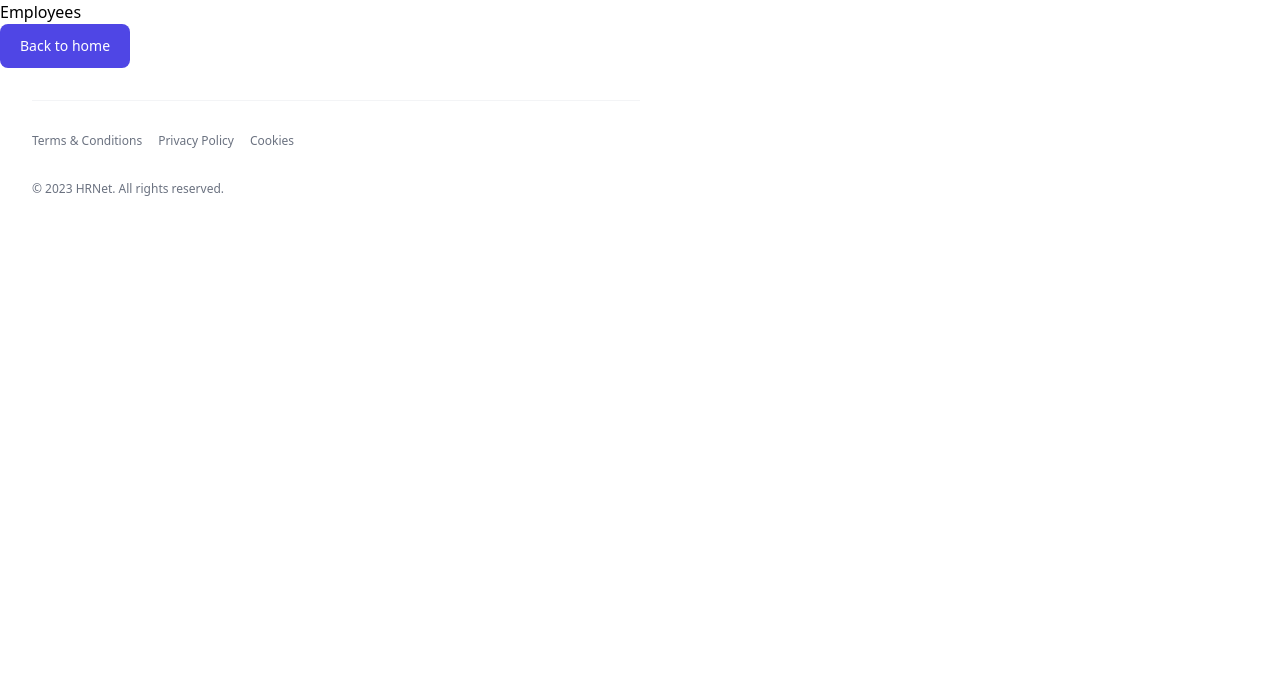
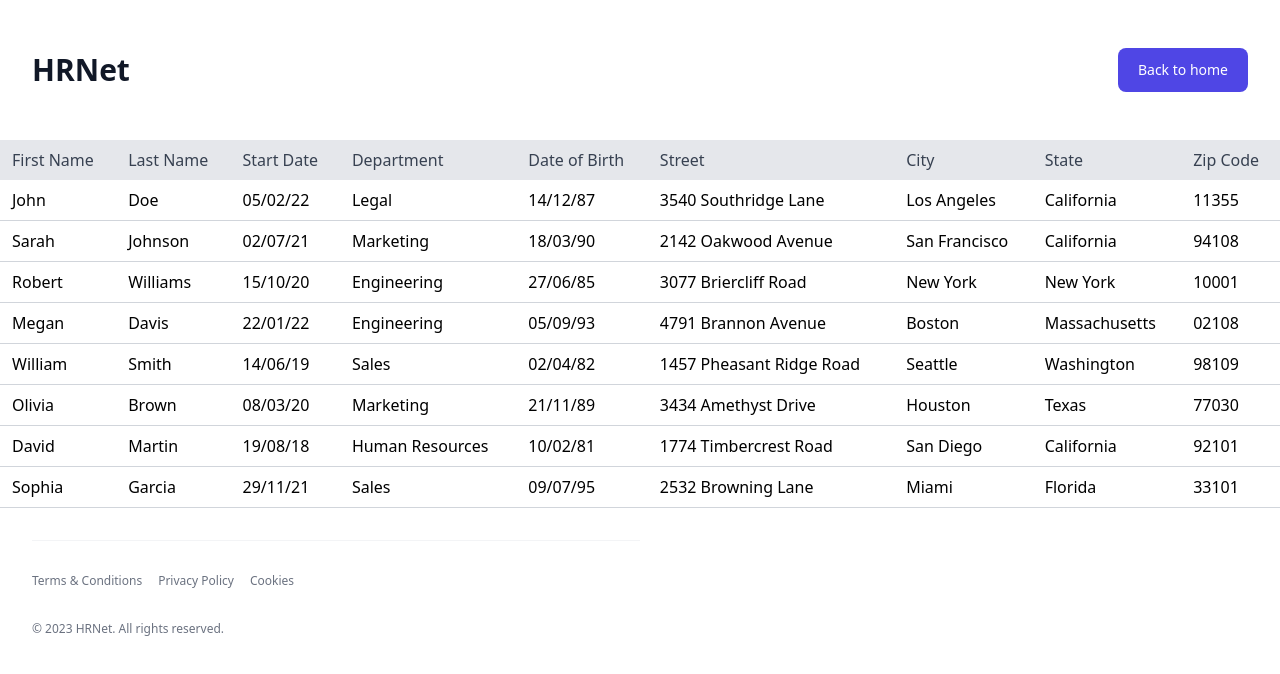
Before and after one commit to Marcoguzman211/Marco_Guzman_14_022022, a React (Create React App) app: page /employees in a window 1280 px wide. Shown: the top 674 px of the page. Built offline with nearby package versions, Linux system fonts and the light colour scheme.

Commit message:
Formulaire avec Redux et persistance des données entre les pages

```diff
--- a/package.json
+++ b/package.json
@@ -9,6 +9,7 @@
     "@testing-library/user-event": "^13.5.0",
     "formik": "^2.2.9",
     "react": "^18.2.0",
+    "react-bootstrap": "^2.7.2",
     "react-datepicker": "^4.10.0",
     "react-dom": "^18.2.0",
     "react-redux": "^8.0.5",
@@ -41,6 +42,7 @@
     ]
   },
   "devDependencies": {
+    "jest": "^27.5.1",
     "tailwindcss": "^3.2.6"
   }
 }
--- /dev/null
+++ b/src/components/EmployeeList.jsx
@@ -0,0 +1,48 @@
+import React from 'react';
+import { useSelector } from 'react-redux';
+import Table from 'react-bootstrap/Table';
+
+const EmployeeList = () => {
+	const employees = useSelector((state) => state.employees.employees);
+	const formatDate = (dateString) => {
+		const date = new Date(dateString);
+		const day = date.getDate().toString().padStart(2, '0');
+		const month = (date.getMonth() + 1).toString().padStart(2, '0');
+		const year = date.getFullYear().toString().substr(-2);
+		return `${day}/${month}/${year}`;
+	};
+	return (
+		<Table className="w-full bg-white border-collapse border-gray-300 overflow-hidden">
+			<thead className="bg-gray-200 text-gray-700">
+			<tr>
+				<th className="font-medium py-2 px-3 text-left">First Name</th>
+				<th className="font-medium py-2 px-3 text-left">Last Name</th>
+				<th className="font-medium py-2 px-3 text-left">Start Date</th>
+				<th className="font-medium py-2 px-3 text-left">Department</th>
+				<th className="font-medium py-2 px-3 text-left">Date of Birth</th>
+				<th className="font-medium py-2 px-3 text-left">Street</th>
+				<th className="font-medium py-2 px-3 text-left">City</th>
+				<th className="font-medium py-2 px-3 text-left">State</th>
+				<th className="font-medium py-2 px-3 text-left">Zip Code</th>
+			</tr>
+			</thead>
+			<tbody>
+			{employees.map((employee) => (
+				<tr key={employee.id} className="border-b border-gray-300">
+					<td className="py-2 px-3">{employee.firstName}</td>
+					<td className="py-2 px-3">{employee.lastName}</td>
+					<td className="py-2 px-3">{formatDate(employee.startDate)}</td>
+					<td className="py-2 px-3">{employee.department}</td>
+					<td className="py-2 px-3">{formatDate(employee.dateOfBirth)}</td>
+					<td className="py-2 px-3">{employee.street}</td>
+					<td className="py-2 px-3">{employee.city}</td>
+					<td className="py-2 px-3">{employee.state}</td>
+					<td className="py-2 px-3">{employee.zipCode}</td>
+				</tr>
+			))}
+			</tbody>
+		</Table>
+	);
+}
+
+export default EmployeeList;
--- a/src/components/Form.jsx
+++ b/src/components/Form.jsx
@@ -3,8 +3,11 @@ import 'react-datepicker/dist/react-datepicker.css';
 import DatePicker from 'react-datepicker';
 import US_STATES from "../utils/US_STATES";
 import DEPARTMENTS from "../utils/DEPARTMENTS";
+import { useDispatch } from 'react-redux';
+import { addEmployee } from '../feature/employeeSlice';
 
 const Form = () => {
+	const dispatch = useDispatch();
 	const formik = useFormik({
 		initialValues: {
 			firstName: '',
@@ -21,8 +24,8 @@ const Form = () => {
 		},
 		validate: values => {
 			const errors = {};
-			if (!values.dateOfBirth) {
-				errors.dateOfBirth = 'Required';
+			if (!values.dateOfBirth || !values.lastName || !values.firstName){
+				errors.dateOfBirth = 'This field is Required';
 			} else {
 				const minDate = new Date();
 				minDate.setFullYear(minDate.getFullYear() - 18);
@@ -37,7 +40,7 @@ const Form = () => {
 			return errors;
 		},
 		onSubmit: values => {
-			alert(JSON.stringify(values, null, 2));
+			dispatch(addEmployee(values));
 		},
 	});
 	return (
--- a/src/components/HomeHeader.jsx
+++ b/src/components/HRHeader.jsx
@@ -1,7 +1,9 @@
-import {Link} from "react-router-dom";
+import {Link, useLocation} from "react-router-dom";
 
-const HomeHeader = (
-) => {
+const HRHeader = () => {
+	const location = useLocation();
+	const to = location.pathname === "/" ? "/employees" : "/";
+	const buttonText = location.pathname === "/" ? "View current employees" : "Back to home";
 	return (
 		<>
 			<header aria-label="Page Header">
@@ -14,12 +16,12 @@ const HomeHeader = (
 						</div>
 
 						<div className="mt-4 flex flex-col gap-4 sm:mt-0 sm:flex-row sm:items-center">
-							<Link to={"/employees"}>
+							<Link to={to}>
 								<button
 									className="block rounded-lg bg-indigo-600 px-5 py-3 text-sm font-medium text-white transition hover:bg-indigo-700 focus:outline-none focus:ring"
 									type="button"
 								>
-									View current employees
+									{buttonText}
 								</button>
 							</Link>
 						</div>
@@ -29,4 +31,4 @@ const HomeHeader = (
 		</>
 	)
 };
-export default HomeHeader;
+export default HRHeader;
--- a/src/feature/employeeSlice.js
+++ b/src/feature/employeeSlice.js
@@ -1,28 +1,32 @@
 import { createSlice } from "@reduxjs/toolkit";
+import INITIAL_EMPLOYEES from "../utils/INITIAL_EMPLOYEES";
 
 const initialState = {
-	user: null,
-	isSuccess: false,
-	token: null,
+	employees: INITIAL_EMPLOYEES,
 };
 
-export const employeeSlice = createSlice({
-	name: "auth",
+export const employeesSlice = createSlice({
+	name: "employees",
 	initialState,
 	reducers: {
-		setUser: (state, action) => {
-			state.user = action.payload;
-		},
-		logout: (state) => {
-			state.user = null;
-			state.token = null;
-		},
-		setToken: (state, action) => {
-			state.token = action.payload;
-			state.isSuccess = true;
+		addEmployee: (state, action) => {
+			// Check if employee already exists
+			const { firstName, lastName, dateOfBirth } = action.payload;
+			const employeeExists = state.employees.some(
+				employee =>
+					employee.firstName === firstName &&
+					employee.lastName === lastName &&
+					employee.dateOfBirth === dateOfBirth
+			);
+			if (employeeExists) {
+				// Employee already exists, do not add it again
+				return;
+			}
+			// Add employee to state
+			state.employees.unshift(action.payload);
 		},
 	},
 });
 
-export const { setUser, updateUser, setToken, logout } = employeeSlice.actions;
-export default employeeSlice.reducer;
+export const { addEmployee } = employeesSlice.actions;
+export default employeesSlice.reducer;
--- a/src/pages/Employees.jsx
+++ b/src/pages/Employees.jsx
@@ -1,15 +1,12 @@
-import {Link} from "react-router-dom";
 import Footer from "../components/Footer";
+import EmployeeList from "../components/EmployeeList";
+import HRHeader from "../components/HRHeader";
 
 const Employees = () => {
 	return (
 		<div>
-			<h1>Employees</h1>
-			<Link to={"/"}>
-				<button
-					className="block rounded-lg bg-indigo-600 px-5 py-3 text-sm font-medium text-white transition hover:bg-indigo-700 focus:outline-none focus:ring"
-				>Back to home</button>
-			</Link>
+			<HRHeader />
+			<EmployeeList />
 			<Footer />
 		</div>
 	);
--- a/src/pages/Home.jsx
+++ b/src/pages/Home.jsx
@@ -1,10 +1,10 @@
-import HomeHeader from '../components/HomeHeader';
 import Form from "../components/Form";
 import Footer from "../components/Footer";
+import HRHeader from "../components/HRHeader";
 const Home = () => {
 	  return (
 	<div>
-		<HomeHeader />
+		<HRHeader />
 		<Form />
 		<Footer />
 	</div>
--- a/src/store.js
+++ b/src/store.js
@@ -1,13 +1,12 @@
 import { configureStore } from "@reduxjs/toolkit";
-import employeeReducer from "./feature/employeeSlice";
+import employeesReducer from "./feature/employeeSlice";
 
+// Reducers can be added to the store using the `reducer` option.
 const reducer = {
-	auth: employeeReducer,
+	employees: employeesReducer,
 };
 
 const store = configureStore({
 	reducer: reducer,
-	devTools: true,
 });
-
 export default store;
--- /dev/null
+++ b/src/utils/INITIAL_EMPLOYEES.js
@@ -0,0 +1,91 @@
+const INITIAL_EMPLOYEES = [
+	{
+		firstName: "John",
+		lastName: "Doe",
+		dateOfBirth: "1987-12-14T18:12:22Z",
+		startDate: "2022-02-05T12:39:52Z",
+		street: "3540 Southridge Lane",
+		city: "Los Angeles",
+		state: "California",
+		zipCode: "11355",
+		department: "Legal",
+	},
+	{
+		firstName: "Sarah",
+		lastName: "Johnson",
+		dateOfBirth: "1990-03-18T13:25:42Z",
+		startDate: "2021-07-02T09:15:36Z",
+		street: "2142 Oakwood Avenue",
+		city: "San Francisco",
+		state: "California",
+		zipCode: "94108",
+		department: "Marketing",
+	},
+	{
+		firstName: "Robert",
+		lastName: "Williams",
+		dateOfBirth: "1985-06-27T19:08:12Z",
+		startDate: "2020-10-15T14:30:19Z",
+		street: "3077 Briercliff Road",
+		city: "New York",
+		state: "New York",
+		zipCode: "10001",
+		department: "Engineering",
+	},
+	{
+		firstName: "Megan",
+		lastName: "Davis",
+		dateOfBirth: "1993-09-05T08:45:23Z",
+		startDate: "2022-01-22T11:57:41Z",
+		street: "4791 Brannon Avenue",
+		city: "Boston",
+		state: "Massachusetts",
+		zipCode: "02108",
+		department: "Engineering",
+	},
+	{
+		firstName: "William",
+		lastName: "Smith",
+		dateOfBirth: "1982-04-02T17:20:15Z",
+		startDate: "2019-06-14T16:09:05Z",
+		street: "1457 Pheasant Ridge Road",
+		city: "Seattle",
+		state: "Washington",
+		zipCode: "98109",
+		department: "Sales",
+	},
+	{
+		firstName: "Olivia",
+		lastName: "Brown",
+		dateOfBirth: "1989-11-21T11:36:08Z",
+		startDate: "2020-03-08T08:12:29Z",
+		street: "3434 Amethyst Drive",
+		city: "Houston",
+		state: "Texas",
+		zipCode: "77030",
+		department: "Marketing",
+	},
+	{
+		firstName: "David",
+		lastName: "Martin",
+		dateOfBirth: "1981-02-10T09:14:33Z",
+		startDate: "2018-08-19T15:27:59Z",
+		street: "1774 Timbercrest Road",
+		city: "San Diego",
+		state: "California",
+		zipCode: "92101",
+		department: "Human Resources",
+	},
+	{
+		firstName: "Sophia",
+		lastName: "Garcia",
+		dateOfBirth: "1995-07-09T18:50:04Z",
+		startDate: "2021-11-29T12:45:39Z",
+		street: "2532 Browning Lane",
+		city: "Miami",
+		state: "Florida",
+		zipCode: "33101",
+		department: "Sales",
+	}
+];
+export default INITIAL_EMPLOYEES;
```
Also changed, not shown: 1 other file (tests, documents, lock files or other folders).
